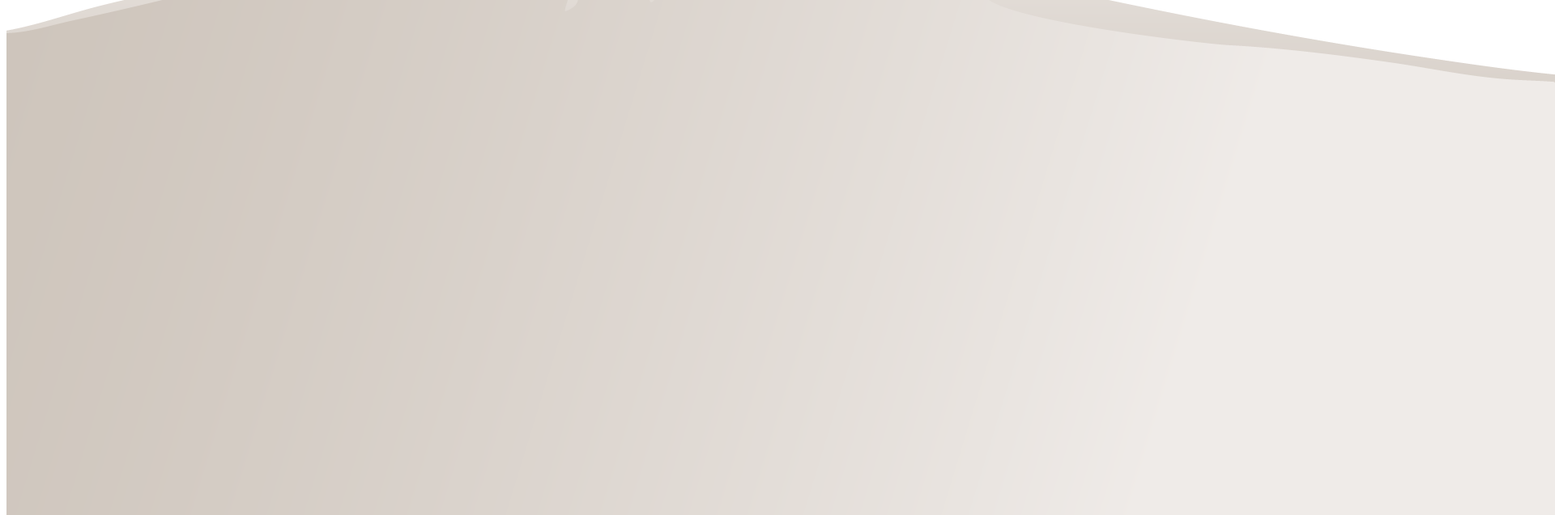
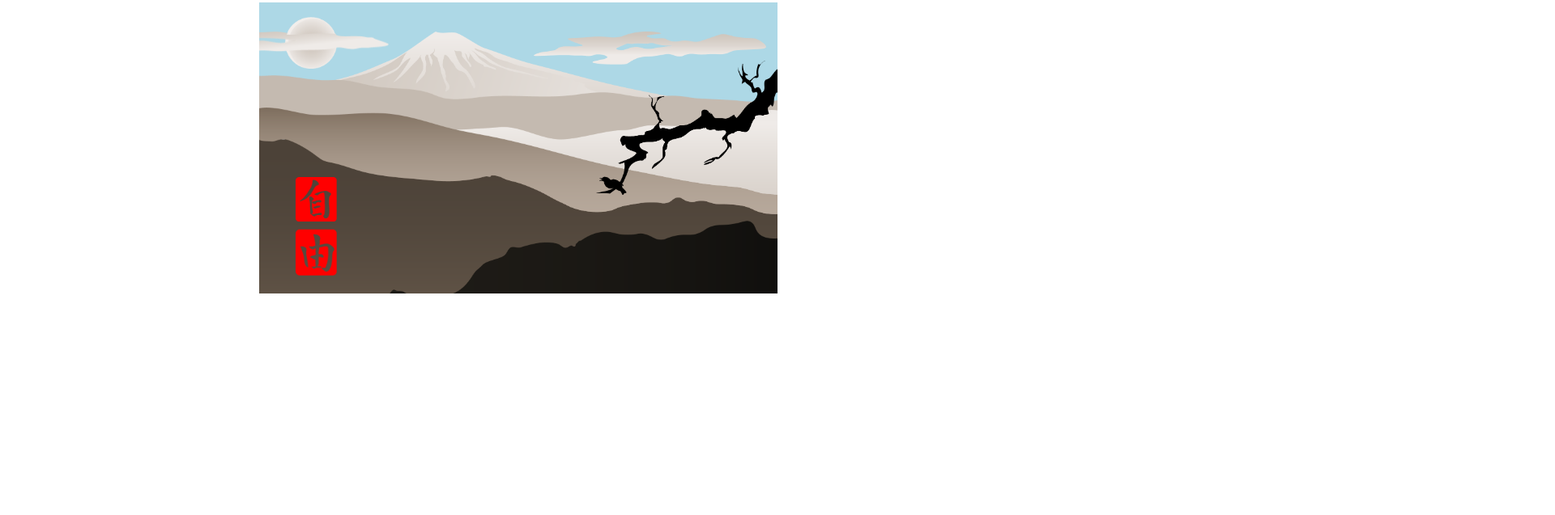
Before and after one commit to Dzhemelynskij/japan_mini_project, a plain HTML site: page index.html in a window 1280 px wide. Shown: the part 217-854 px from the top of the page at 81% size, 1920 px wide, since content can reach past the window. After the commit the page ends 800 px from the top, so only its background shows below. Drawn offline with Linux system fonts and the light colour scheme.

Commit message:
add new style in project

```diff
--- a/index.html
+++ b/index.html
@@ -17,12 +17,102 @@
     <meta http-equiv="X-UA-Compatible" content="ie=edge">
     <title>A dream about old Japan</title>
     <style>
+        .picture {
+            position: absolute;
+            width: 80vh;
+            height: 45vh;
+            top: calc(50% - 45vh/2);
+            left: calc(50% - 80vh/2);
+            background-color: lightblue;
+            overflow: hidden;
+            z-index: -2;
+        }
+
+        img {
+            position: absolute;
+            display: none;
+        }
+
+        img:nth-child(1){
+            display: block;
+            width: 100%;
+            left: 0;
+            bottom: -10%;
+        }
+
+        img:nth-child(2){
+            display: block;
+            width: 100%;
+            top: 25%;
+        }
+
+        img:nth-child(3){
+            display:block;
+            width: 100%;
+            top: 37%;
+            left: 10%;
+        }
+
+        img:nth-child(4){
+            display:block;
+            width: 100%;
+            top: 36%;
+        }
+
+        img:nth-child(5){
+            display:block;
+            width: 100%;
+            top: 47%;
+        }
+
+        img:nth-child(6){
+            display:block;
+            width: 100%;
+            top:75%;
+        }
+
+        img:nth-child(7){
+            display:block;
+            width: 10%;
+            top: 5%;
+            left: 5%;
+            z-index: -1;
+        }
+
+        img:nth-child(8){
+            display:block;
+            width: 45%;
+            top: 10%;
+            left: -20%;
+        }
+
+        img:nth-child(9){
+            display: block;
+            width: 45%;
+            top: 10%;
+            right: 2%;
+        }
+
+        img:nth-child(10){
+            display: block;
+            width: 35%;
+            top: 20%;
+            left: 65%;
+        }
+
+        img:nth-child(11){
+            display: block;
+            width: 8%;
+            top: 60%;
+            left: 7%;
+        }
+
+
     </style>
 </head>
 
 <body>
     <div class="picture">
-        <!-- img[src=img/japan$.png]*11 -->
         <img src="img/japan1.png" alt="">
         <img src="img/japan2.png" alt="">
         <img src="img/japan3.png" alt="">
```
